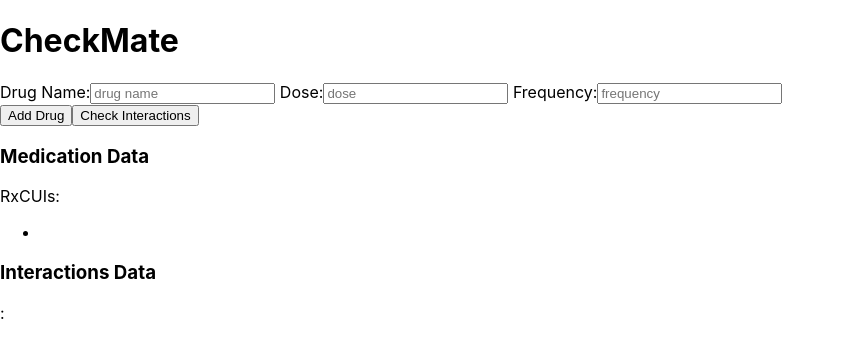
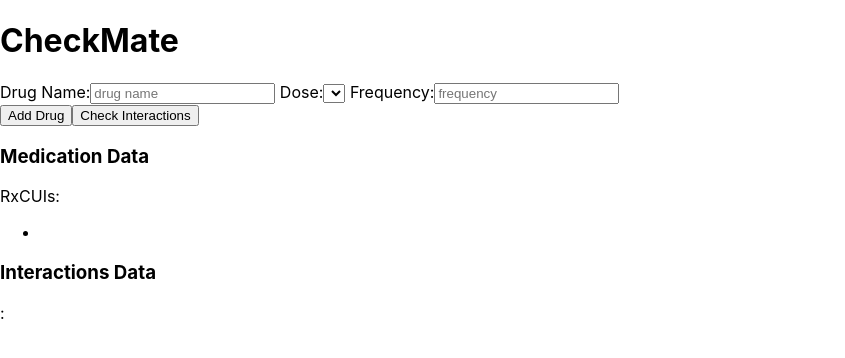
Before and after one commit to abbychoii/checkmate, a React (Create React App) app in the folder checkmate-frontend/: page / in a window 1280 px wide. Shown: the top 358 px of the page, without its empty margins (0-845 px from the left). Built offline with nearby package versions, Linux system fonts and the light colour scheme.

Commit message:
still buggy lol. still figuring out how to call for dosage after selecting drug name. abby&kate

```diff
--- a/checkmate-frontend/src/App.js
+++ b/checkmate-frontend/src/App.js
@@ -36,6 +36,7 @@ function App() {
 
   const getInteractions = async (formData) => {
     console.log("getInteractions called");
+    console.log(formData);
     const newInteractions = [];
     let rxCUICodes = await getRxCUIs(formData);
     try {
--- a/checkmate-frontend/src/components/AddDrugForm.js
+++ b/checkmate-frontend/src/components/AddDrugForm.js
@@ -10,31 +10,52 @@ const INITIAL_FORM_DATA = {
 
 const AddDrugForm = ({ getInteractions }) => {
   const [formData, setFormData] = useState([INITIAL_FORM_DATA]);
-  const [suggestions, setSuggestions] = useState([]);
-  // console.log(formData);
-
+  const [drugSuggestions, setDrugSuggestions] = useState({
+    drugNames: [],
+    doses: [],
+    rxCUIs: [],
+  });
   const handleChange = async (i, e) => {
     let newFormData = [...formData];
     // console.log(e);
     // console.log(e.target);
     newFormData[i][e.target.name] = e.target.value;
     setFormData(newFormData);
+  };
 
-    let suggestionsData = [];
+  const nameSuggestion = async (e) => {
     let response = await axios.get(
       `https://clinicaltables.nlm.nih.gov/api/rxterms/v3/search?terms=${e.target.value}&ef=STRENGTHS_AND_FORMS`
     );
     console.log(response.data);
     try {
-      let suggestions = response.data[1];
-      for (let idx in suggestions) {
-        suggestionsData.push(suggestions[idx]);
-      }
+      let suggestionsNameData = response.data[1];
+      setDrugSuggestions({
+        ...drugSuggestions,
+        drugNames: suggestionsNameData,
+      });
     } catch (error) {
       console.log(error);
     }
-    console.log(suggestionsData);
-    setSuggestions(suggestionsData);
+    // console.log(suggestionsNameData);
+    // setDrugSuggestions({ ...drugSuggestions, drugName: suggestionsNameData });
+  };
+
+  const doseSuggestion = async (e) => {
+    // let suggestionsDoseData = [];
+    console.log("doseSuggestion has been called");
+    let response = await axios.get(
+      `https://clinicaltables.nlm.nih.gov/api/rxterms/v3/search?terms=${e.target.value}&ef=STRENGTHS_AND_FORMS,RXCUIS`
+    );
+    console.log(response.data);
+    try {
+      let doseSuggestions = response.data[2]["STRENGTHS_AND_FORMS"][0];
+      console.log(doseSuggestions);
+      // setDrugSuggestions([])
+      setDrugSuggestions({ ...drugSuggestions, doses: doseSuggestions });
+    } catch (error) {
+      console.log(error);
+    }
   };
 
   const addFormFields = () => {
@@ -70,24 +91,46 @@ const AddDrugForm = ({ getInteractions }) => {
               list="drug-name-suggestions"
               id="drug"
               name="drug"
-              value={element.drug || ""}
+              // value={element.drug || ""}
               placeholder="drug name"
-              onChange={(e) => handleChange(index, e)}
+              onChange={(e) => handleChange(index, e).then(nameSuggestion(e))}
+              onClick={(e) => doseSuggestion(e)}
             />
             <datalist id="drug-name-suggestions">
-              {suggestions.map((suggestion, idx) => {
+              {drugSuggestions.drugNames.map((suggestion, idx) => {
                 return <option key={idx} value={suggestion}></option>;
               })}
             </datalist>
-            <label htmlFor="dose"> Dose:</label>
+            {/* <label htmlFor="dose"> Dose:</label>
             <input
-              type="text"
+              type="search"
+              list="dose-suggestions"
               id="dose"
               name="dose"
               value={element.dose || ""}
               placeholder="dose"
               onChange={(e) => handleChange(index, e)}
+              // disabled="disabled"
             />
+            <datalist id="dose-suggestions">
+              {drugSuggestions.doses.map((suggestion, idx) => {
+                return (
+                  <option key={idx} value={suggestion}>
+                    {suggestion}
+                  </option>
+                );
+              })}
+            </datalist> */}
+            <label htmlFor="dose"> Dose:</label>
+            <select id="dose" onChange={(e) => handleChange(index, e)}>
+              {drugSuggestions.doses.map((suggestion, idx) => {
+                return (
+                  <option key={idx} value={suggestion}>
+                    {suggestion}
+                  </option>
+                );
+              })}
+            </select>
             <label htmlFor="freq"> Frequency:</label>
             <input
               type="text"
```
